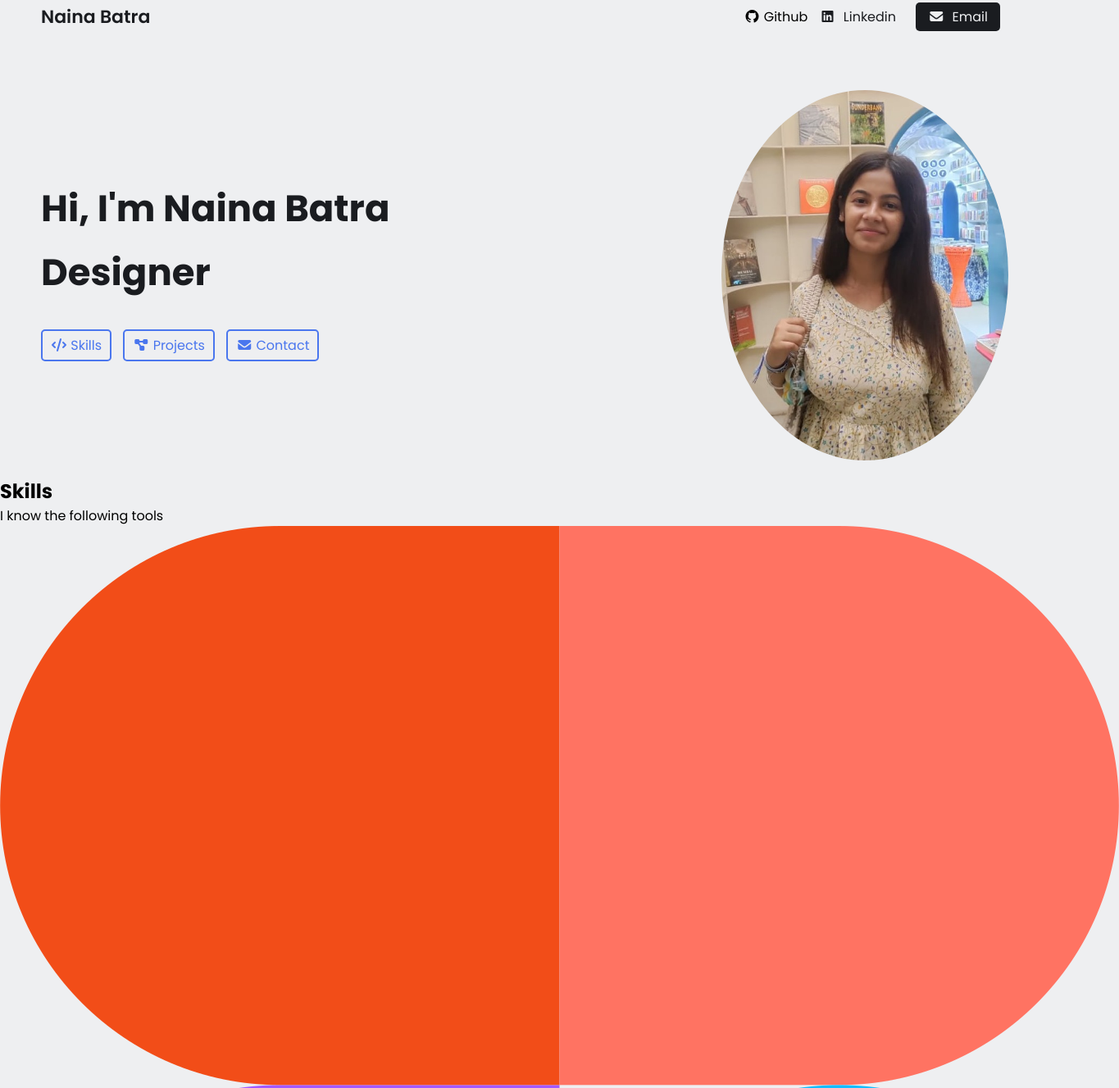
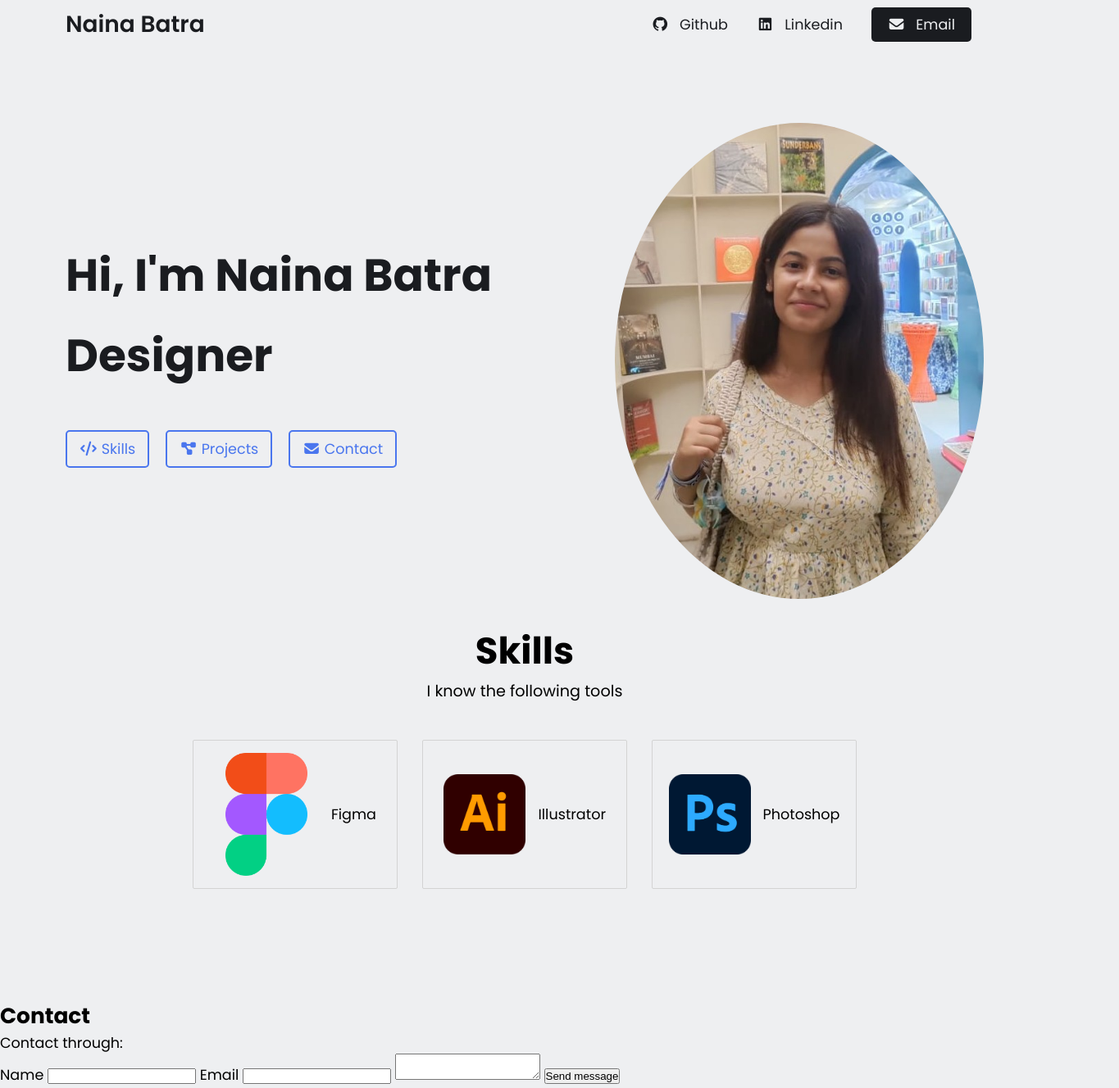
Before and after one commit to naina07batra-jpg/portfolio, a plain HTML site: page index.html in a window 1280 px wide. Shown: the part 20-1348 px from the top of the page at 82% size, 1365 px wide, since content can reach past the window. Drawn offline with Linux system fonts and the light colour scheme.

Commit message:
fourth commit

```diff
--- a/index.html
+++ b/index.html
@@ -21,20 +21,21 @@
         <a href="/">Naina Batra</a>
     </div>
     <div class="right">
-            <a href="http://github.com" target="_blank" rel="noopener noreferrer"></a>
+        <a href="http://github.com" target="_blank" rel="noopener noreferrer">
             <i class="fa-brands fa-github"></i>
-            <span>Github</span></a>
+            <span>Github</span>
+        </a>
 
         <a href="http://linkedin.com" target="_blank" rel="noopener noreferrer">
             <i class="fa-brands fa-linkedin"></i>
-            <span>Linkedin</span></a>
+            <span>Linkedin</span>
+        </a>
 
         <a href="mailto:naina@example.com">
             <i class="fa-solid fa-envelope"></i>
-            <span>Email</span></a>
-
+            <span>Email</span>
+        </a>
     </div>
-
 </nav>
 
      <main>
@@ -68,7 +69,7 @@
 </section>
 
          <!--SECTION 2: Skills-->
-         <section id="skills">
+         <section id="skills" class="skills-section">
     <h2>Skills</h2>
     <div class="text">
         I know the following tools
@@ -76,31 +77,46 @@
 
     <div class="cells">
         <div class="cell">
-                  <img src="image/Figma-logo.svg.png" alt="figma">
-                  <span>Illustrator</span>
+            <img src="image/Figma-logo.svg.png" alt="Figma">
+            <span>Figma</span>
         </div>
 
-                <div class="cells">
         <div class="cell">
             <img src="image/Adobe_Illustrator_CC_icon.svg.png" alt="Illustrator">
             <span>Illustrator</span>
         </div>
 
-                <div class="cells">
         <div class="cell">
             <img src="image/photoshop.png" alt="Photoshop">
             <span>Photoshop</span>
         </div>
-
     </div>
-
 </section>
 
          <!-- SECTION 3: Projects-->
          <section id="Projects"></section>
 
-         <!-- SECTION 1: Contact-->
-         <section id="Contact"></section>
+         <!-- SECTION 4: Contact-->
+         <section id="Contact" class="Contact-section">
+            <h2>Contact</h2>
+
+            <div class="group">
+                <div class="text">
+                    Contact through:
+                </div>
+                <form>
+                    <label for="name">Name</label>
+                    <input type="text" id="name">
+
+                    <label for="email">Email</label>
+                    <input type="email=" id="email">
+                    <textarea id="message"></textarea>
+
+                    <button type="submit">Send message</button>
+
+                  </form>
+            </div>
+         </section>
      </main>
 
 </body>
--- a/style.css
+++ b/style.css
@@ -17,6 +17,7 @@ html {
 body {
     font-family: 'Poppins', sans-serif;
     background-color: var(--background-color);
+    font-size: 1.1rem; /* INCREASED: Base font size */
 }
 
 a {
@@ -29,165 +30,169 @@ nav {
     display: flex;
     justify-content: space-between;
     align-items: center;
-    padding: 0 50px;
-    height: 80px;
+    padding: 0 80px; /* INCREASED: Horizontal padding */
+    height: 100px; /* INCREASED: Nav height */
 }
 
 nav .left a {
     color: var(--text-color);
-    font-size: 22px;
+    font-size: 28px; /* INCREASED: Logo font size */
     font-weight: 600;
 }
 
 nav .right a {
     color: var(--text-color);
-    margin: 0 10px;
+    margin: 0 15px; /* INCREASED: Spacing between icons */
 }
 
 nav .right a:last-child {
     color: var(--background-color);
     background-color: var(--text-color);
-    padding: 5px 15px;
+    padding: 8px 20px; /* INCREASED: Button padding */
     border-radius: 5px;
     display: inline-block;
 }
 
 nav .right a span {
-    margin-left: 5px;
+    margin-left: 8px; /* INCREASED: Spacing */
 }
 
 /* SECTION 1: Hero */
-.hero-section{
+.hero-section {
     display: flex;
     justify-content: space-between;
     align-items: center;
-    padding:0 50px;
-    margin: 50px 0;
-    margin-bottom:20px;
-    gap: 40px;
+    padding: 0 80px; /* INCREASED: Horizontal padding */
+    margin: 70px 0; /* INCREASED: Top/bottom margin */
+    margin-bottom: 30px;
+    gap: 60px; /* INCREASED: Gap between text and image */
 }
 
 .hero-section .text {
     flex: 5;
 }
 
-.hero-section .text h2{
-    font-size: 45px;
+.hero-section .text h2 {
+    font-size: 55px; /* INCREASED: Heading font size */
     color: var(--text-color);
-
 }
 
 .hero-section .text .links {
-    margin-top: 25px;
+    margin-top: 35px; /* INCREASED: Top margin */
 }
-.hero-section .text .links a{
+
+.hero-section .text .links a {
     display: inline-block;
-    padding: 5px 10px;
+    padding: 8px 15px; /* INCREASED: Link padding */
     border: 2px solid var(--link-color);
     border-radius: 5px;
-    margin-right: 10px;
-    margin-bottom: 10px;
+    margin-right: 15px; /* INCREASED: Right margin */
+    margin-bottom: 15px;
     transition: .1s;
+}
 
-}
 .hero-section .text .links a:hover {
     color: var(--text-color);
     border: 2px solid var(--text-color);
-
 }
 
-.hero-section .headshot{
+.hero-section .headshot {
     flex: 2;
     display: flex;
     justify-content: right;
 }
 
-.hero-section .headshot img{
-    width:350px;
+.hero-section .headshot img {
+    width: 450px; /* INCREASED: Image size */
     border-radius: 50%;
 }
 
+/* SKILLS SECTION IMAGE FIX */
+.skills-section .cells .cell img {
+    width: 120px; /* INCREASED: Image size */
+    height: 120px;
+    object-fit: contain;
+    display: block;
+    margin: auto;
+}
+
+/* Fix skills section images */
+.skills-section .cells .cell img {
+    max-width: 100px; /* INCREASED: Logo size */
+    height: auto;
+    object-fit: contain;
+    display: block;
+    margin: auto;
+}
+
+/* SKILLS SECTION IMAGE FIX */
+.skills {
+    display: flex;
+    flex-wrap: wrap;
+    justify-content: center;
+    gap: 30px; /* INCREASED: Spacing */
+}
+
+.skills img {
+    max-width: 120px; /* INCREASED: Logo size */
+    height: auto;
+    margin: 15px; /* INCREASED: Margin */
+    display: inline-block;
+}
 
 .hero-section .text {
     flex: 2;
     display: flex;
-    flex-direction: column; /* stack content vertically */
-    gap: 10px; /* add spacing between h2s and links */
+    flex-direction: column;
+    gap: 15px; /* INCREASED: Spacing */
 }
 
-@media (max-width: 740px){
-    /* SECTION 1: Hero */
-    .hero-section {
-        flex-direction: column-reverse;
-    }
+/* SECTION 2: Skills */
+.skills-section {
+    padding: 0 80px; /* INCREASED: Horizontal padding */
+    margin-bottom: 120px; /* INCREASED: Bottom margin */
+}
 
-    .hero-section .headshot img{
-        width: 300px;
-    }
-    }
+.skills-section h2 {
+    text-align: center;
+    font-size: 45px; /* INCREASED: Heading font size */
+}
+
+.skills-section .text {
+    text-align: center;
+    font-size: 1.2rem; /* INCREASED: Text font size */
+    margin-bottom: 30px; /* INCREASED: Bottom margin */
+}
+
+.skills-section .cells {
+    display: flex;
+    justify-content: center;
+    flex-wrap: wrap;
+}
+
+.skills-section .cells .cell {
+    display: flex;
+    justify-content: center;
+    align-items: center;
+    gap: 15px; /* INCREASED: Spacing */
+    width: 250px; /* INCREASED: Cell width */
+    padding: 15px 25px; /* INCREASED: Cell padding */
+    margin: 15px; /* INCREASED: Margin */
+    border: 1.5px solid #d3d3d3;
+    object-fit: contain;
+    border-radius: 2px;
+
+
+
+/* SECTION 4: Contact*/
+.contact-section {
+    padding: 0 50px;
+    margin-bottom: 100px;
 
 }
 
+.contact-section h2 {
+    font-size: 35px;
 
-@media (max-width: 600px) {
-    nav {
-        flex-direction: column;
-        align-items: flex-start;
-        padding: 10px 20px;
-        height: auto;
-    }
-
-    nav .right {
-        display: flex;
-        flex-direction: column;
-        width: 100%;
-    }
-
-    nav .right a {
-        margin: 10px 0;
-        font-size: 18px;
-    }
-
-    /* Keep "Contact" styled as a button even on mobile */
-    nav .right a:last-child {
-        color: var(--background-color);
-        background-color: var(--text-color);
-        padding: 8px 15px;
-        border-radius: 5px;
-    }
-
-    nav .right a span {
-        display: none; /* Hide the arrow on small screens */
-    }
-
-    /* SECTION 1: Hero */
-    .hero-section{
-        padding:0 20px;
-    }
-
-    .hero-section .text h2 {
-        font-size: 30px;
-    }
-
-    /* HERO SECTION - mobile responsive */
-    .hero-section {
-        flex-direction: column;
-        text-align: center;
-        padding: 20px;
-    }
-
-    .hero-section .text h2 {
-        font-size: 28px; /* smaller font for mobile */
-    }
-
-    .hero-section .text .links a {
-        display: block; /* stack links vertically */
-        margin: 10px auto;
-        width: fit-content;
-    }
-
-    .hero-section .headshot img {
-        max-width: 200px;
-        height: auto;
-        border-radius: 50%;
-    }
+}
+}
```
Lines whose indentation alone changed are shown as unchanged.
